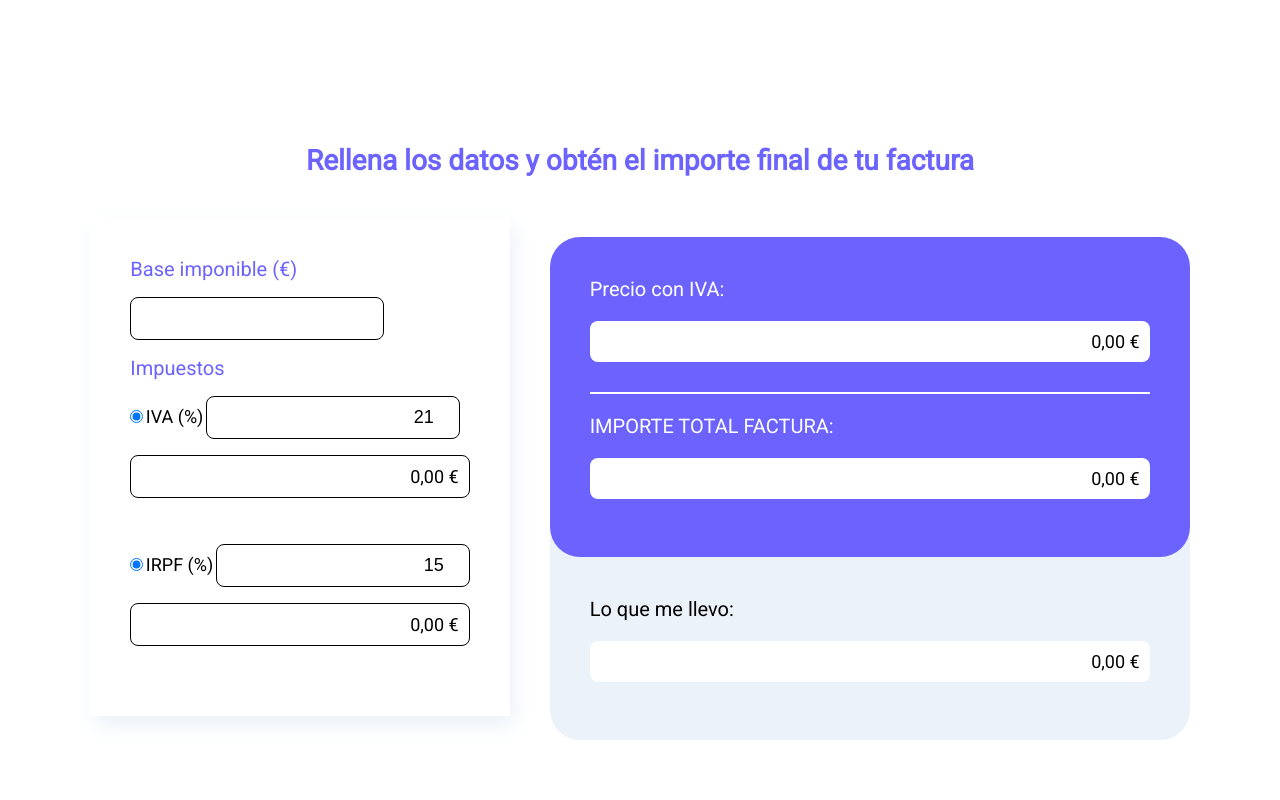
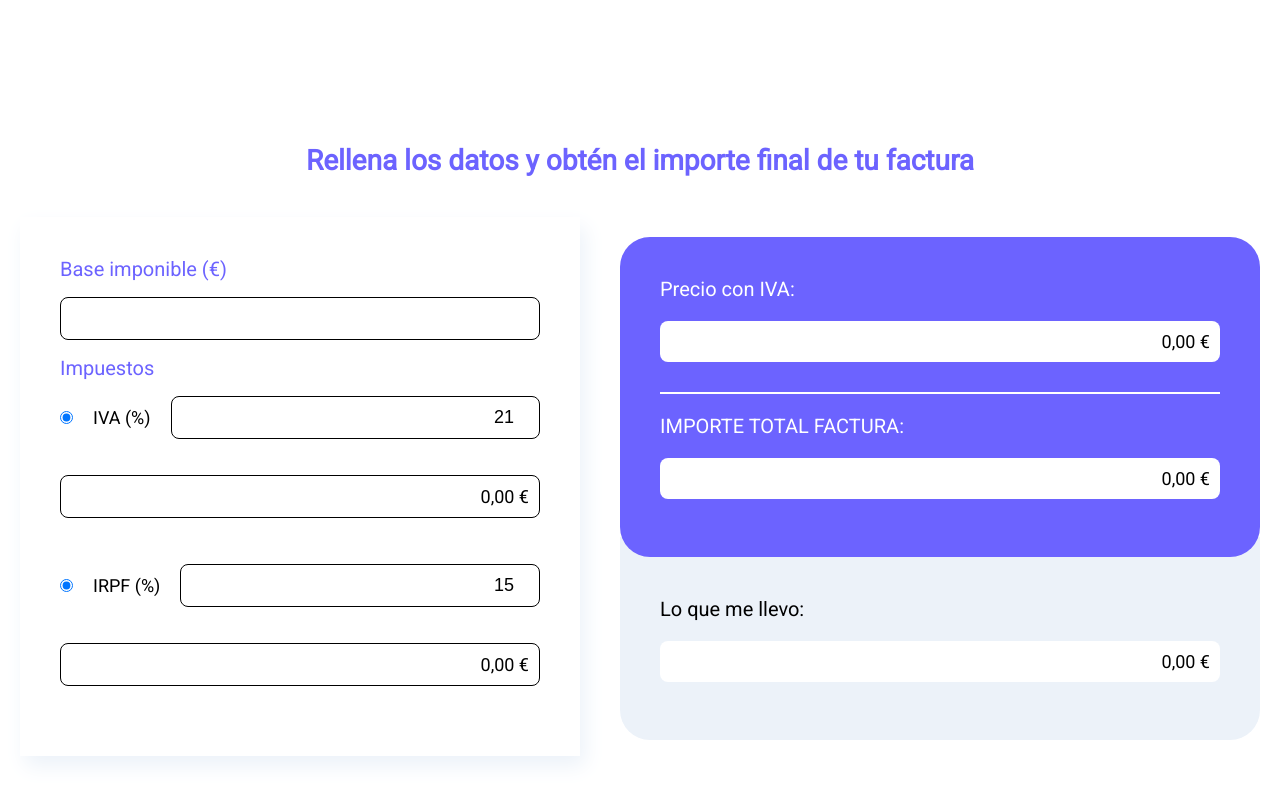
Before and after one commit to lupeMorales/calculadora-autonomos, a website: page public/index.html in a window 1280 px wide. Shown: the part 579-1379 px from the top of the page. Drawn offline with Linux system fonts and the light colour scheme.

Commit message:
update flexbox form

```diff
--- a/public/index.html
+++ b/public/index.html
@@ -42,13 +42,13 @@
                 <div class="form__fieldset--section">
                   <input type="radio" id="iva" checked="checked" />
                   <label for="iva">IVA (%)</label>
-                  <input type="number" value="21" class="js-iva" />
+                  <input type="number" value="21" class="js-iva input" />
                   <p class="form__result js-iva-result">0,00 €</p>
                 </div>
                 <div class="form__fieldset--section">
                   <input type="radio" id="irpf" checked="checked" />
                   <label for="irpf">IRPF (%)</label>
-                  <input type="number" value="15" class="js-irpf" />
+                  <input type="number" value="15" class="js-irpf input" />
                   <p class="form__result js-irpf-result">0,00 €</p>
                 </div>
               </fieldset>
--- a/src/scss/layout/_main.scss
+++ b/src/scss/layout/_main.scss
@@ -26,7 +26,12 @@
 
     &__fieldset {
       border-style: none;
+
       &--section {
+        display: flex;
+        flex-wrap: wrap;
+        align-items: center;
+        gap: 20px;
         padding-bottom: 30px;
       }
     }
@@ -47,12 +52,22 @@
       text-align: end;
     }
 
+    input:nth-child(2) {
+      width: 100%;
+    }
+
+    input:nth-child(3) {
+      flex-grow: 4;
+    }
+
     &__result {
       padding: 10px;
+      width: 210px;
       font-size: 1.8rem;
       border: 1px solid black;
       border-radius: 8px;
       text-align: end;
+      flex-grow: 4;
     }
   }
   .calculator__result {
```
Also changed, not shown: src/html/partials/main.html (+2 -2 lines), public/assets/css/main.css, 1 other file.
